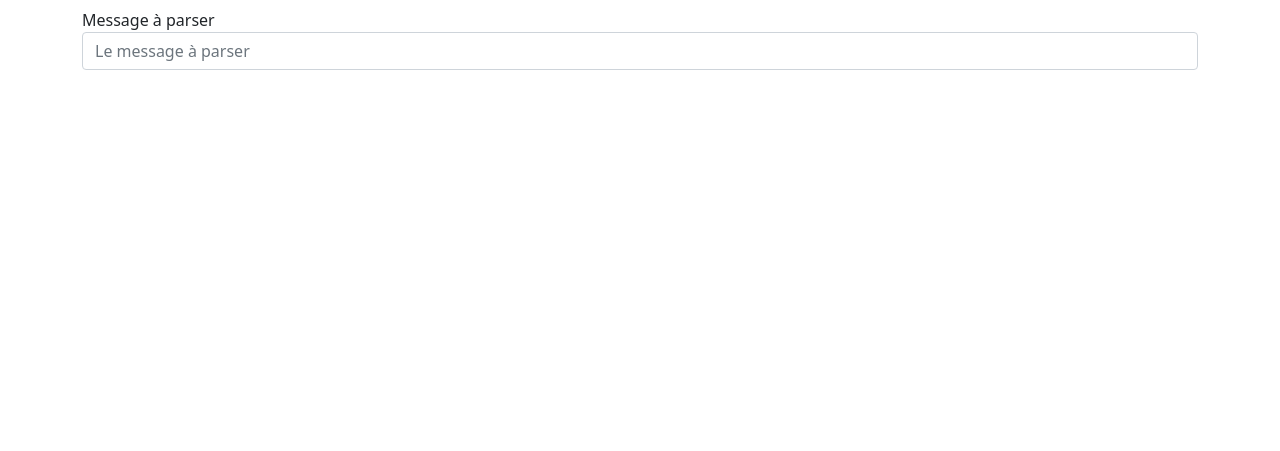
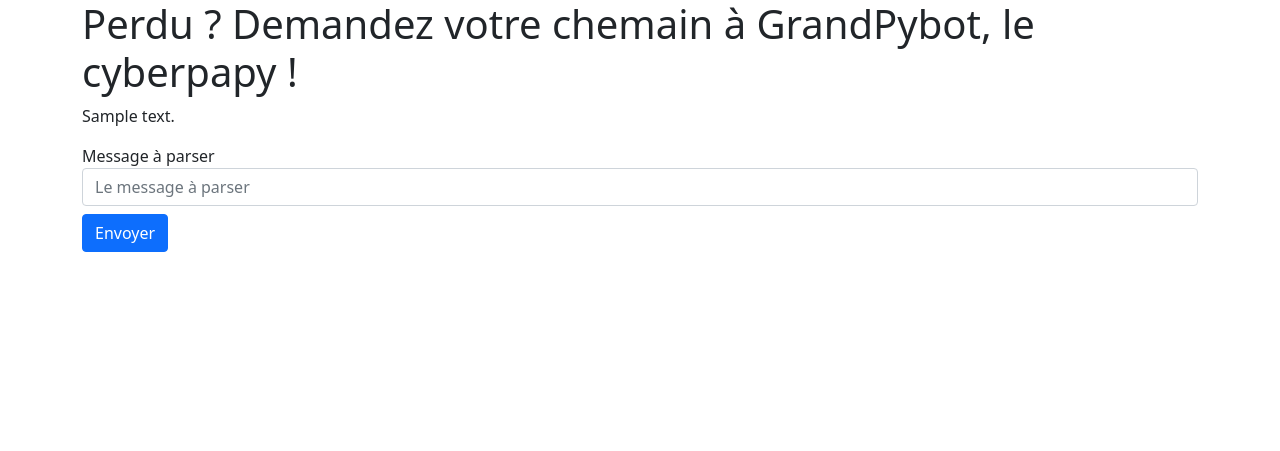
Before and after one commit to Shriukan33/P7_GrandPyBot_OC, a Flask app: template src/templates/home.html in a window 1280 px wide. Shown: the top 451 px of the page. Run offline with Flask 2, Linux system fonts and the light colour scheme; the template is opened without the code that fills it: most values are stand-ins (such as "Sample title", 1, 10 or a date in 2020); some libraries are stand-ins or nearby versions.

Commit message:
Add form to template.

```diff
--- a/src/templates/home.html
+++ b/src/templates/home.html
@@ -24,10 +24,24 @@
 
     {% block content %}
     <div id="content" class="container">
-        <h1>{{ message }}</h1>
+        <h1>Perdu ? Demandez votre chemain à GrandPybot,
+        le cyberpapy !</h1>
+
+        <div id="message_history">
+            {% for message in message_history %}
+                <div class="message">
+                    <p>{{ message }}</p>
+                </div>
+            {% endfor %}
+        </div>
+
         <div class="form-group">
-            <label for="unparsed_message">Message à parser</label>
-            <input type="text"  class="form-control" id="unparsed_message" placeholder="Le message à parser">
+            <form id="unparsed_message_form" action="" method="post">
+                <input type="hidden" name="csrf_token" value="{{ csrf_token() }}"/>
+                <label for="unparsed_message">Message à parser</label>
+                <input type="text"  class="form-control" id="unparsed_message" name="unparsed_message" placeholder="Le message à parser">
+                <button type="submit" class="btn btn-primary mt-2">Envoyer</button>
+            </form>
         </div>
     </div>
     {% endblock content %}
@@ -51,6 +65,7 @@
     integrity="sha384-ka7Sk0Gln4gmtz2MlQnikT1wXgYsOg+OMhuP+IlRH9sENBO0LRn5q+8nbTov4+1p"
     crossorigin="anonymous"></script>
     <script src="https://ajax.googleapis.com/ajax/libs/jquery/3.6.0/jquery.min.js"></script>
+    <script src="{{ url_for('static', filename='javascript/send_to_parser.js') }}" defer></script>
 
 {% endblock javascript %}
 
```
